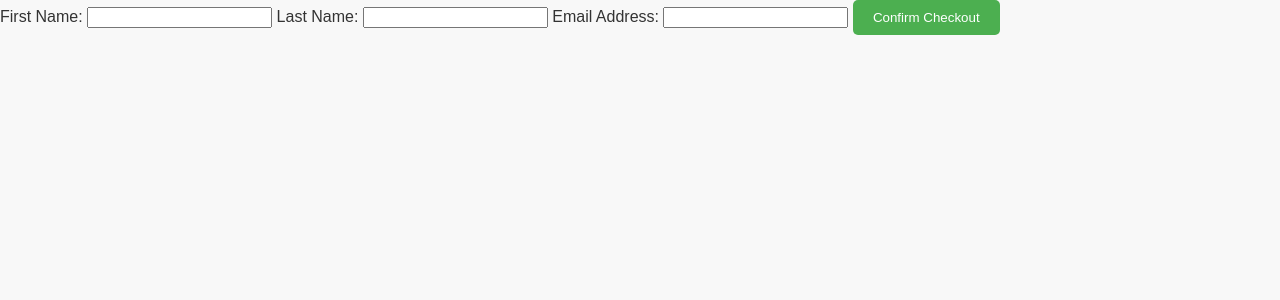
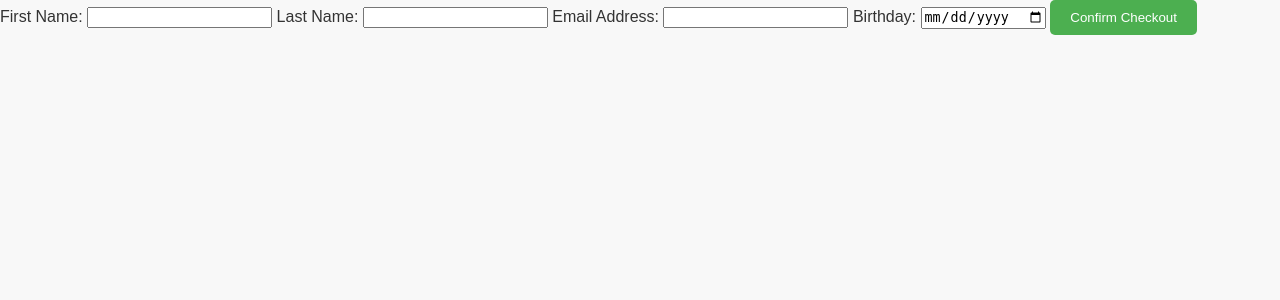
Before and after one commit to shin-adachi/ec-demo, a Flask app: template templates/checkout.html in a window 1280 px wide. Shown: the part 98-398 px from the top of the page. Run offline with Flask 3, Linux system fonts and the light colour scheme; the template is opened without the code that fills it, so the values that code supplies are empty.

Commit message:
added birthday input

```diff
--- a/static/checkout.js
+++ b/static/checkout.js
@@ -5,12 +5,14 @@ function confirmCheckout() {
     const firstName = document.getElementById('firstName').value;
     const lastName = document.getElementById('lastName').value;
     const email = document.getElementById('email').value;
+    const birthday = document.getElementById('birthday').value;
 
-    if (firstName && lastName && email) {
+    if (firstName && lastName && email && birthday) {
         const custom_attributes = {
             'email': email,
             'first_name': firstName,
-            'last_name': lastName
+            'last_name': lastName,
+            'birthday': birthday
         };
         appier('identify', custom_attributes);
 
--- a/templates/checkout.html
+++ b/templates/checkout.html
@@ -96,6 +96,9 @@
         <label for="email">Email Address:</label>
         <input type="email" id="email" name="email" required>
 
+        <label for="birthday">Birthday:</label>
+        <input type="date" id="birthday" name="birthday" required>
+
         <button onclick="confirmCheckout()">Confirm Checkout</button>
     </div>
 
```
